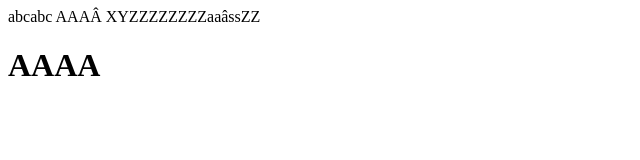
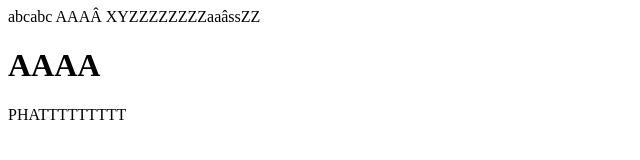
Before and after one commit to zeus1411/ecomerce, a plain HTML site: page index.html in a window 1280 px wide. Shown: the whole page, without its empty margins (0-640 px from the left). Drawn offline with Linux system fonts and the light colour scheme.

Commit message:
Update index.html

```diff
--- a/index.html
+++ b/index.html
@@ -11,8 +11,8 @@
     <a>abcabc</a>
     <a>AAAÂ</a>
     <a>XYZZZZZZZZaaâssZZ</a>
-
     <h1>AAAA</h1>
+    PHATTTTTTTTT
 </body>
 
 </html>
```
